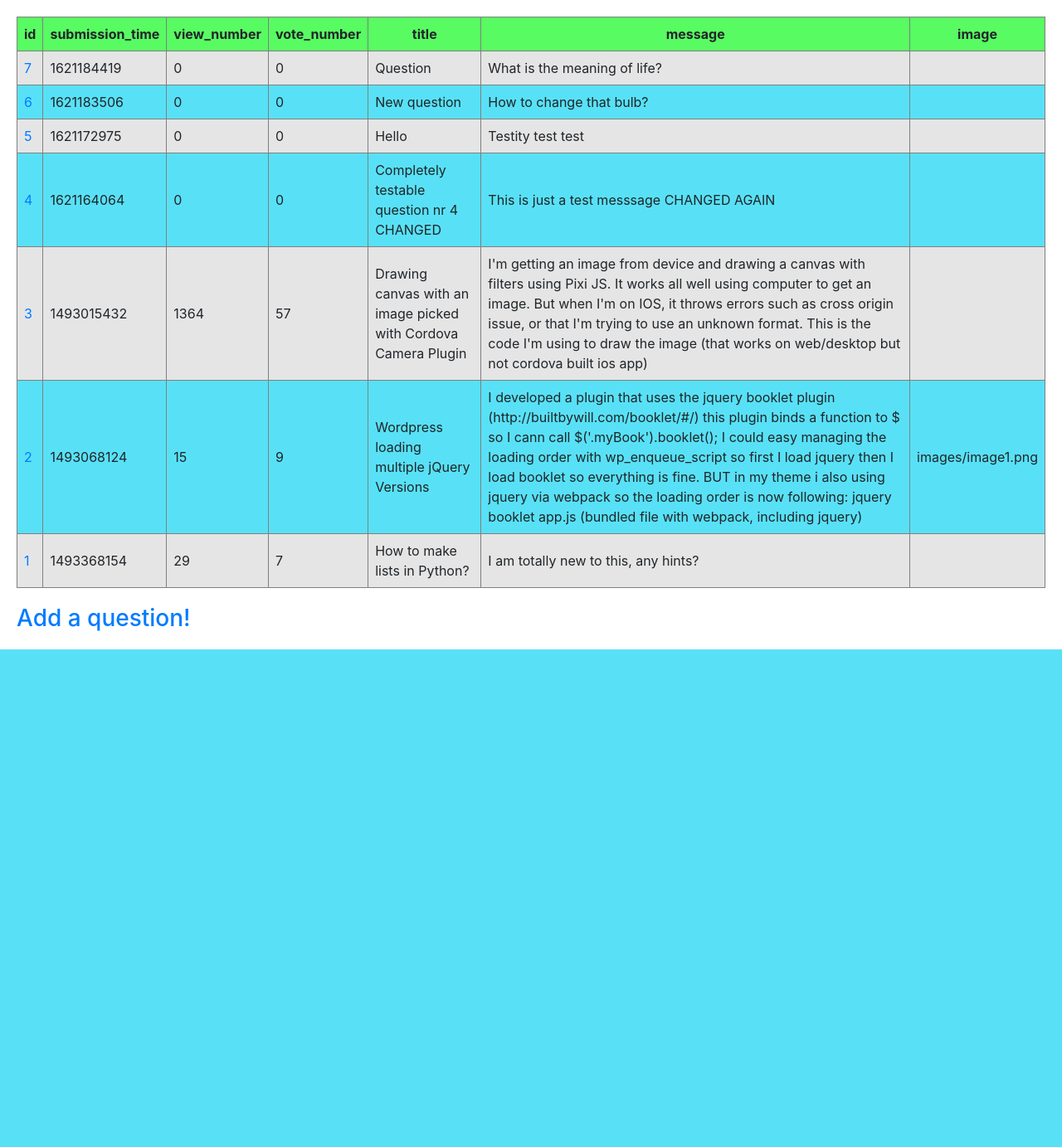
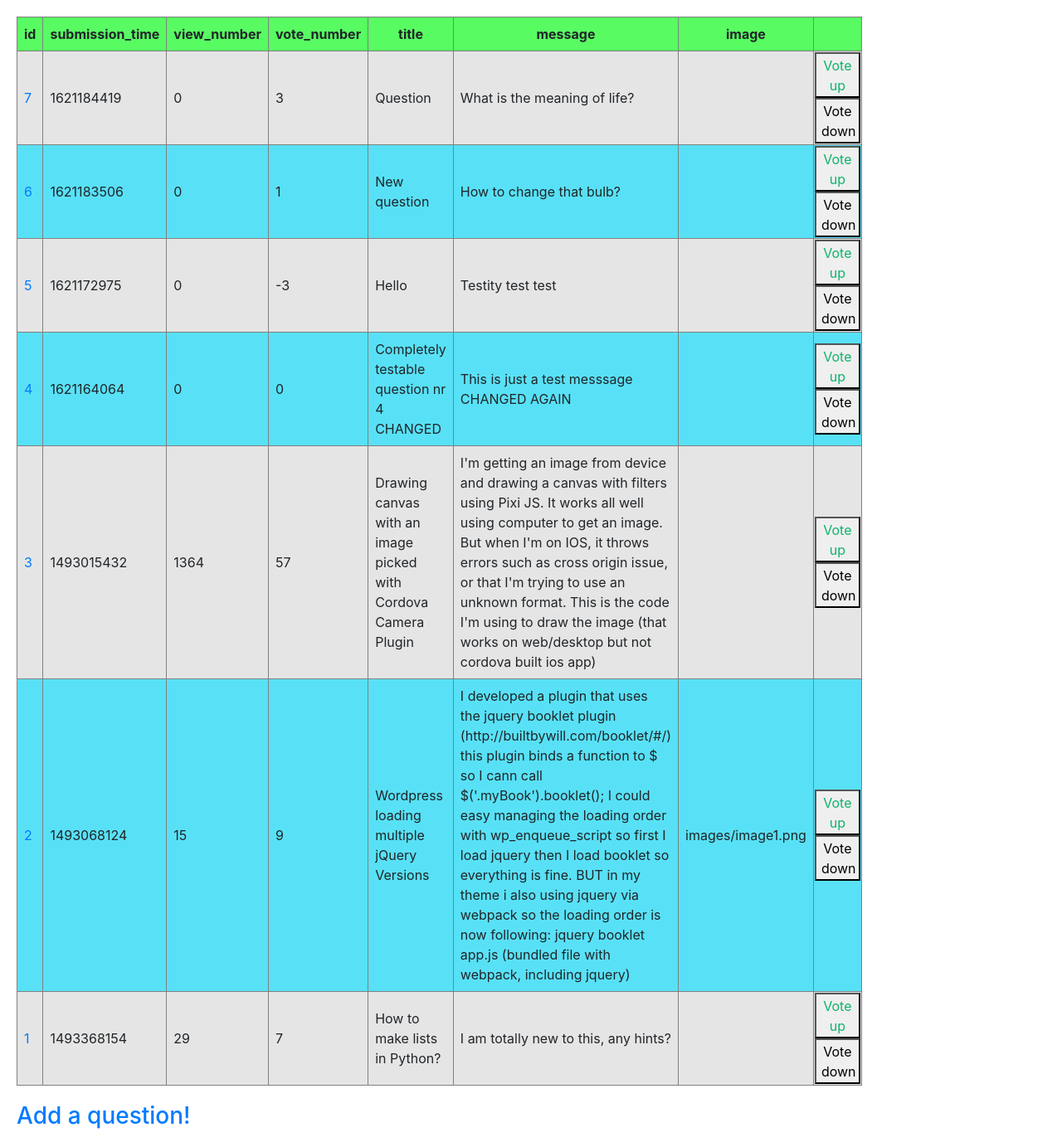
Before and after one commit to damianTrybuszek/Ask-Mate, a Flask app: page /list in a window 1280 px wide. Shown: the part 124-1507 px from the top of the page at 83% size. Before the commit the page ends 907 px from the top, so only its background shows below. Run offline with Flask 2, Linux system fonts and the light colour scheme; some libraries are stand-ins or nearby versions.

Commit message:
Vote on questions functionality added

```diff
--- a/data_handling.py
+++ b/data_handling.py
@@ -4,6 +4,14 @@ import util as util
 
 DATA_FILE_PATH_QUESTIONS = os.getenv('DATA_FILE_PATH') if 'DATA_FILE_PATH' in os.environ else 'sample_data\\question.csv'
 DATA_FILE_PATH_ANSWERS = os.getenv('DATA_FILE_PATH') if 'DATA_FILE_PATH' in os.environ else 'sample_data\\answer.csv'
+
+
+def file_overwrite(iterable, headers, filename):
+    with open(filename, 'w', newline='') as file:
+        writer = csv.DictWriter(file, fieldnames=headers, delimiter=",")
+        file.write(",".join(headers)+"\n")
+        for item in iterable:
+            writer.writerow(item)
 
 
 def get_questions():
@@ -136,3 +144,21 @@ def delete_question(question):
         file.write(",".join(headers)+"\n")
         for question in questions_list:
             writer.writerow(question)
+
+def question_vote_up(question):
+    questions_list = get_questions()
+    headers = get_headers_questions()
+    for element in questions_list:
+        if element['id'] == question['id']:
+            temp_vote_number = int(element["vote_number"]) + 1
+            element["vote_number"] = str(temp_vote_number)
+    file_overwrite(questions_list, headers, DATA_FILE_PATH_QUESTIONS)
+
+def question_vote_down(question):
+    questions_list = get_questions()
+    headers = get_headers_questions()
+    for element in questions_list:
+        if element['id'] == question['id']:
+            temp_vote_number = int(element["vote_number"]) - 1
+            element["vote_number"] = str(temp_vote_number)
+    file_overwrite(questions_list, headers, DATA_FILE_PATH_QUESTIONS)
--- a/sample_data/question.csv
+++ b/sample_data/question.csv
@@ -15,6 +15,6 @@ This is the code I'm using to draw the image (that works on web/desktop but not
 4,1621164064,0,0,Completely testable question nr 4 CHANGED,"This is just a test messsage
 
 CHANGED AGAIN",
-5,1621172975,0,0,Hello,Testity test test,
-6,1621183506,0,0,New question,How to change that bulb?,
-7,1621184419,0,0,Question,What is the meaning of life?,
+5,1621172975,0,-3,Hello,Testity test test,
+6,1621183506,0,1,New question,How to change that bulb?,
+7,1621184419,0,3,Question,What is the meaning of life?,
--- a/server.py
+++ b/server.py
@@ -108,5 +108,23 @@ def delete_question(question_id):
     return render_template("delete_question.html", question_id=question_id)
 
 
+@app.route("/question/<question_id>/vote_up", methods=["GET", "POST"])
+def questions_vote_up(question_id):
+    question = data_handling.get_question_by_id(question_id)
+    if request.method == "POST":
+        if 'vote_up' in request.form:
+            data_handling.question_vote_up(question)
+    return redirect("/list")
+
+
+@app.route("/question/<question_id>/vote_down", methods=["GET", "POST"])
+def questions_vote_down(question_id):
+    question = data_handling.get_question_by_id(question_id)
+    if request.method == "POST":
+        if 'vote_down' in request.form:
+            data_handling.question_vote_down(question)
+    return redirect("/list")
+
+
 if __name__ == "__main__":
     app.run(debug=True)
--- a/static/styles.css
+++ b/static/styles.css
@@ -9,6 +9,7 @@
     border-spacing: 0;
     background-color: #58E1F6;
     margin: 20px;
+    width: 70%;
 }
 
 .table__header {
@@ -66,3 +67,16 @@
 .no__button{
     margin:0px;
 }
+
+.voteup__button{
+    text-align: center;
+    color: #0db46a;
+    width: 55px;
+    height: 55px;
+}
+
+.votedown__button{
+    text-align: center;
+    width: 55px;
+    height: 55px;
+}
--- a/templates/display.html
+++ b/templates/display.html
@@ -34,8 +34,8 @@
                 <h2 class="header">There is no answer yet! </h2>
             {% endif %}
         {% endif %}
+<hr>
 
-<hr>
 <a href="/question/{{ question["id"] }}/new-answer"><h2 class="header">Post a new answer!</h2></a></br>
 <a href="/question/{{ question["id"] }}/edit"><h2 class="header">Edit this question!</h2></a></br>
 <a href="/list"><h2 class="header">Go to questions list page!</h2></a></br>
--- a/templates/list.html
+++ b/templates/list.html
@@ -10,6 +10,7 @@
             {{ element }}
         </th>
         {% endfor %}
+        <th></th>
     </tr>
 
         {% for element in question_list[::-1] %}
@@ -21,6 +22,12 @@
                     <td class="table__cell">{{ element[key] }}</td>
                 {% endif %}
             {% endfor %}
+        <form action="/question/{{ element['id'] }}/vote_up" method="POST">
+            <td><button class="voteup__button" onclick="alert('Thank you! You have up-voted the question!')" type="submit" name="vote_up">Vote up</button>
+        </form>
+        <form action="/question/{{ element['id'] }}/vote_down" method="POST">
+            <button class="votedown__button" onclick="alert('Thank you! You have down-voted the question!')" type="submit" name="vote_down">Vote down</button></a></td>
+        </form>
     </tr>
         {% endfor %}
 </table>
--- a/util.py
+++ b/util.py
@@ -33,3 +33,11 @@ def sort_table(header, direction, questions_list):
 def edit_single_question(question, new_data):
     for key in new_data:
         question[key] = new_data[key]
+
+def question_vote_up(question):
+    temp_vote_number = int(question["vote_number"]) + 1
+    question["vote_number"] = str(temp_vote_number)
+
+def question_vote_down(question):
+    temp_vote_number = int(question["vote_number"]) - 1
+    question["vote_number"] = str(temp_vote_number)
```
Also changed, not shown: templates/vote_down.html (added, +7 -0 lines), templates/vote_up.html (added, +7 -0 lines).
